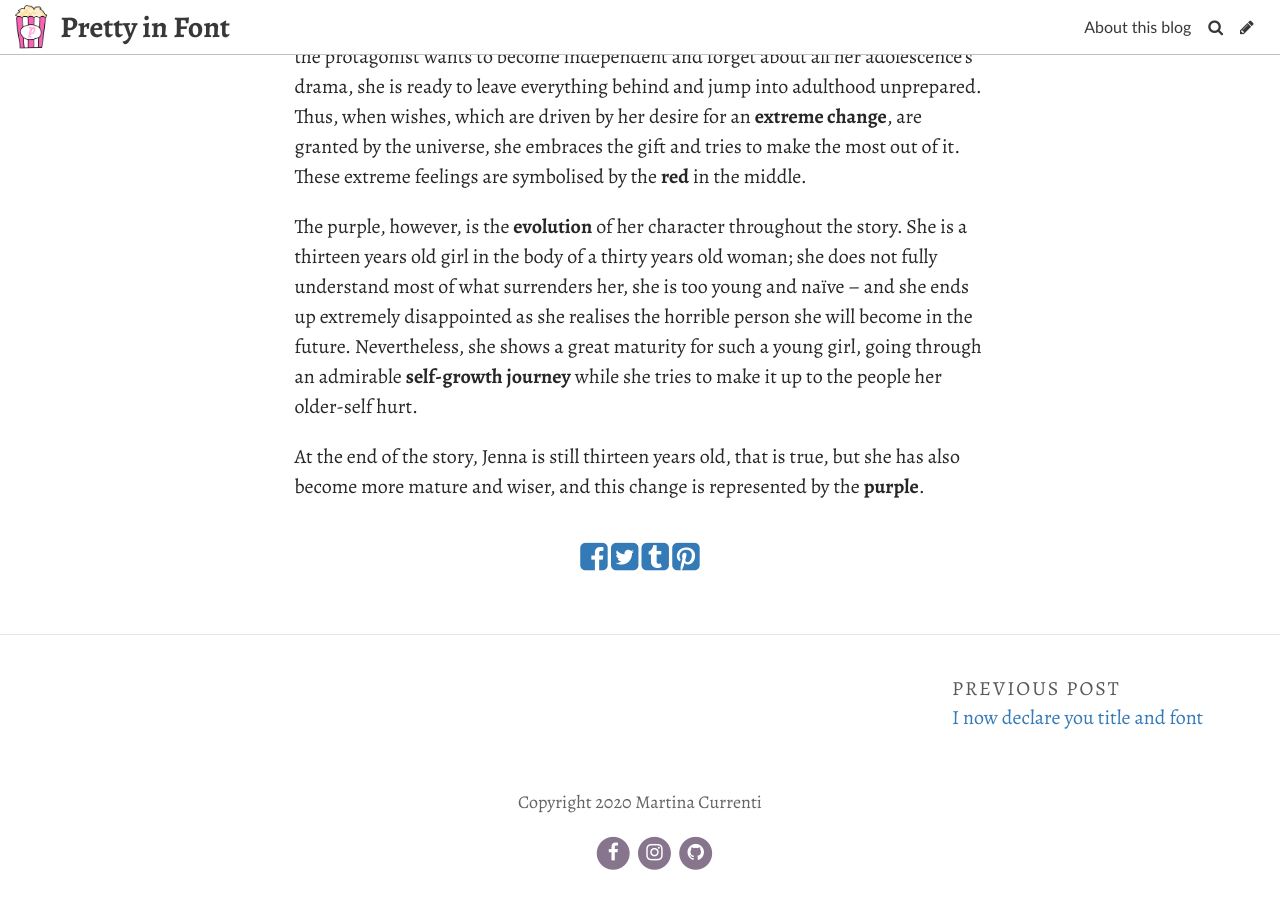
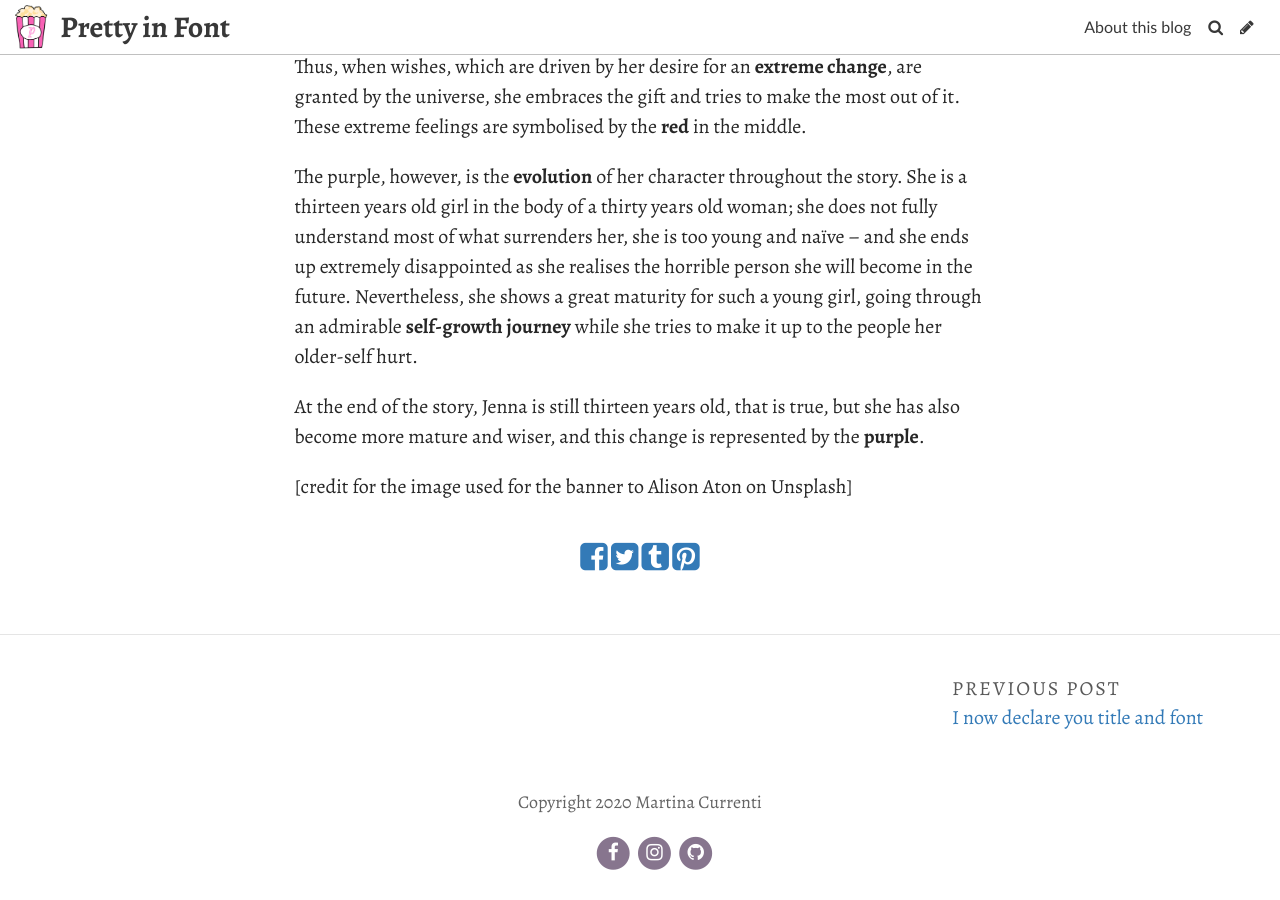
Before and after one commit to martinacurrenti/prettyinfont, a Jekyll site: the page built from _posts/2020-10-17-thirty-flirty-and-typeface.md, in a window 1280 px wide and 900 px high, scrolled down 2607 px. Built offline with Jekyll 4.4.1, drawn with Linux system fonts in a browser that asks for light colours; some web fonts are replaced; some of the changed text lies outside the part shown.

Commit message:
Update Post “2020-10-17-thirty-flirty-and-typeface”

```diff
--- a/_posts/2020-10-17-thirty-flirty-and-typeface.md
+++ b/_posts/2020-10-17-thirty-flirty-and-typeface.md
@@ -29,3 +27,7 @@ By succeeding these opposite **colours**, along with two typefaces that have not
 The purple, however, is the **evolution** of her character throughout the story. She is a thirteen years old girl in the body of a thirty years old woman; she does not fully understand most of what surrenders her, she is too young and naïve – and she ends up extremely disappointed as she realises the horrible person she will become in the future. Nevertheless, she shows a great maturity for such a young girl, going through an admirable **self-growth journey** while she tries to make it up to the people her older-self hurt.
 
 At the end of the story, Jenna is still thirteen years old, that is true, but she has also become more mature and wiser, and this change is represented by the **purple**.
+
+
+
+\[credit for the image used for the banner to Alison Aton on Unsplash]
```
Also changed, not shown: other parts of _posts/2020-10-17-thirty-flirty-and-typeface.md (+0 -2 lines).
